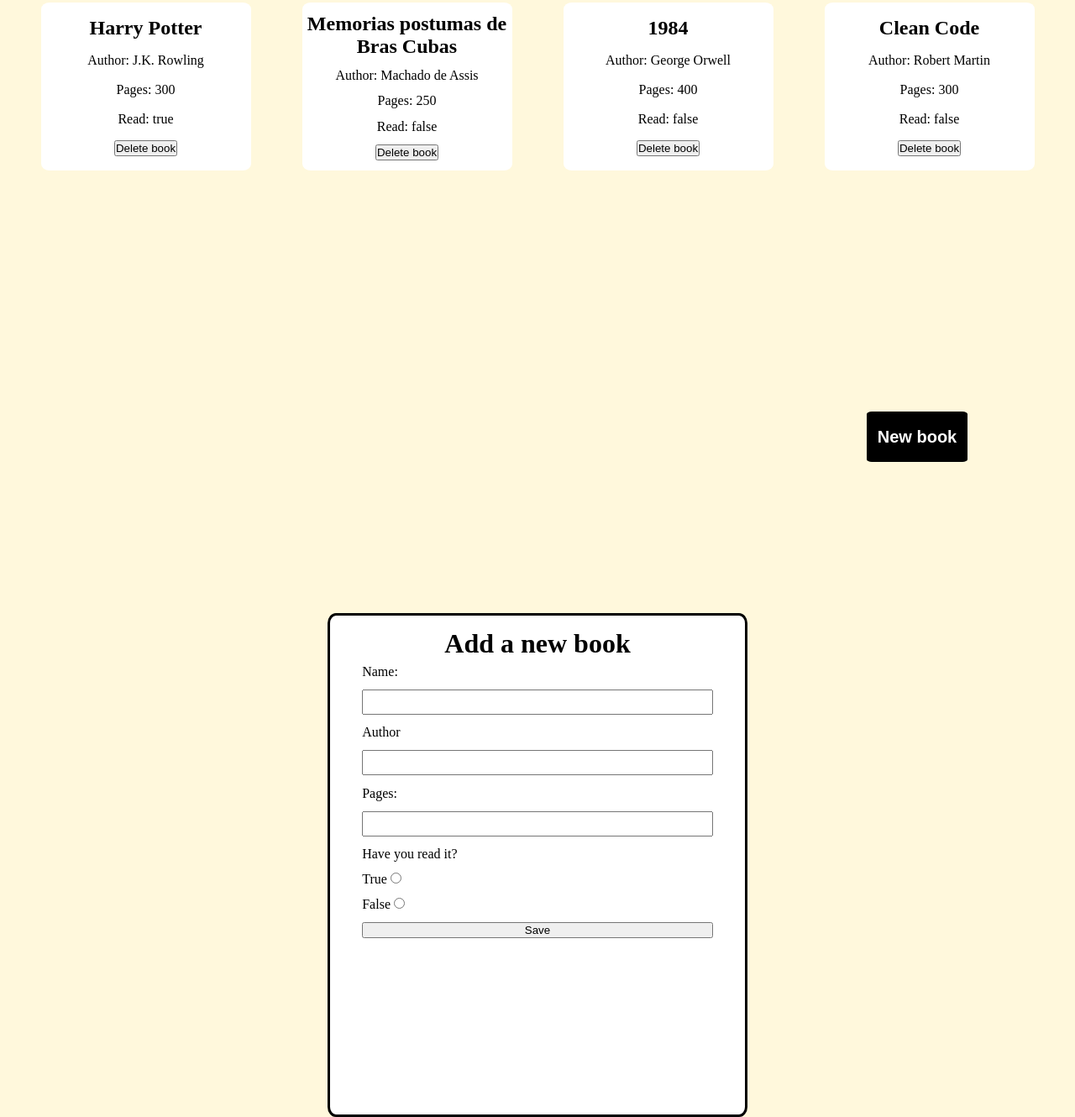
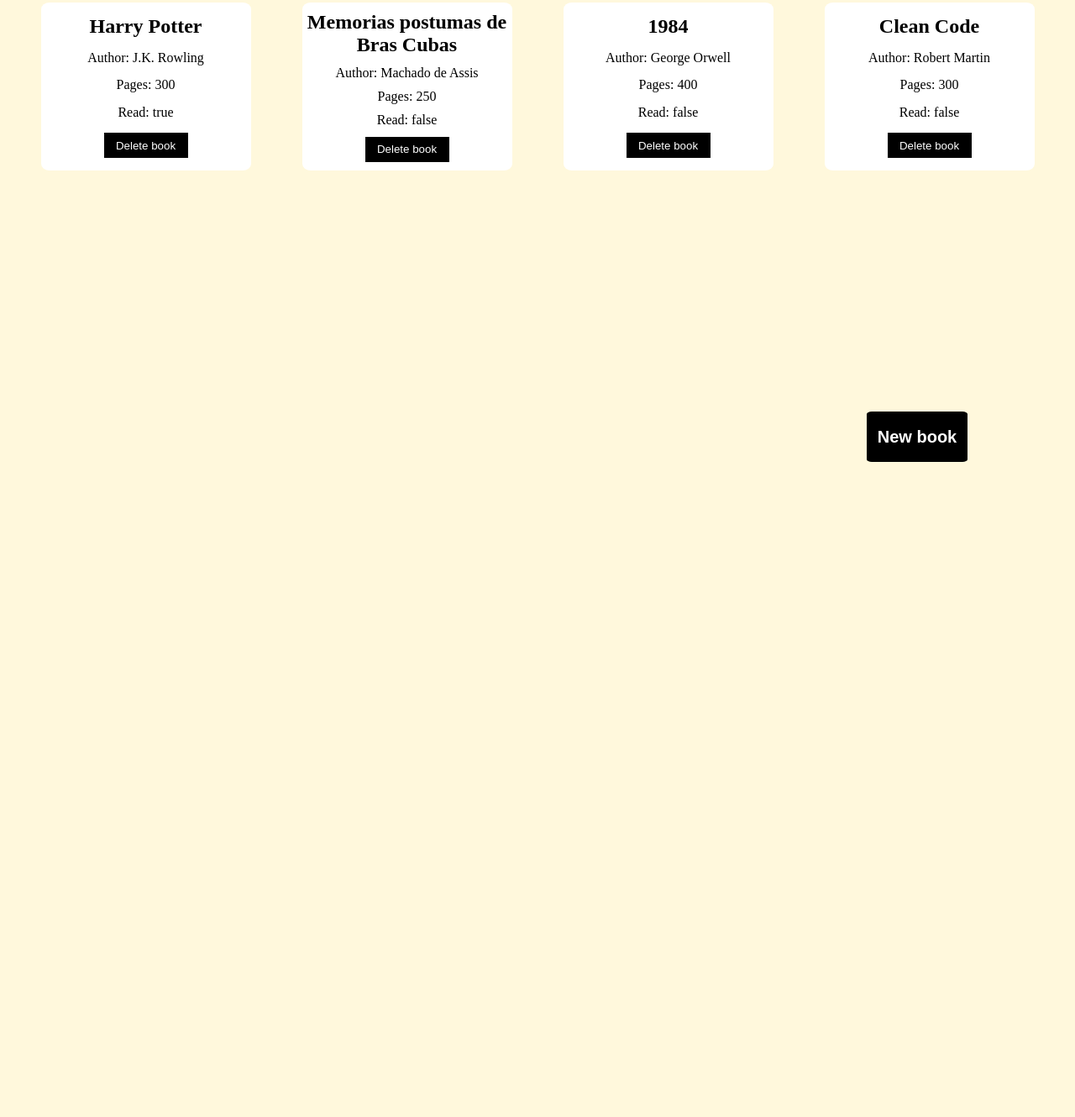
Before and after one commit to ThailanInTallinn/library, a plain HTML site: page index.html in a window 1280 px wide. Shown: the part 170-1500 px from the top of the page at 84% size. After the commit the page ends 800 px from the top, so only its background shows below. Drawn offline with Linux system fonts and the light colour scheme.

Commit message:
Fix: dialog modal position and display. Also styles delete button

```diff
--- a/styles.css
+++ b/styles.css
@@ -83,7 +83,6 @@
 	left: 50%;
 	padding: 15px;
 	border-radius: 2%;
-	display: flex;
 	flex-direction: column;
 	align-items: center;
 }
@@ -94,7 +93,7 @@
 
 .dialog-container>form {
 	height: 60%;
-	width: 90%;
+	width: 100%;
 	display: flex;
 	flex-direction: column;
 	justify-content: space-around;
@@ -105,3 +104,13 @@
 	font-size: 18px;
 	padding-left: 5px;
 }
+
+.delete-button {
+	background-color: black;
+	color: white;
+	font-weight: 500;
+	border: none;
+	height: 15%;
+	width: 40%;
+	cursor: pointer;
+}
```
